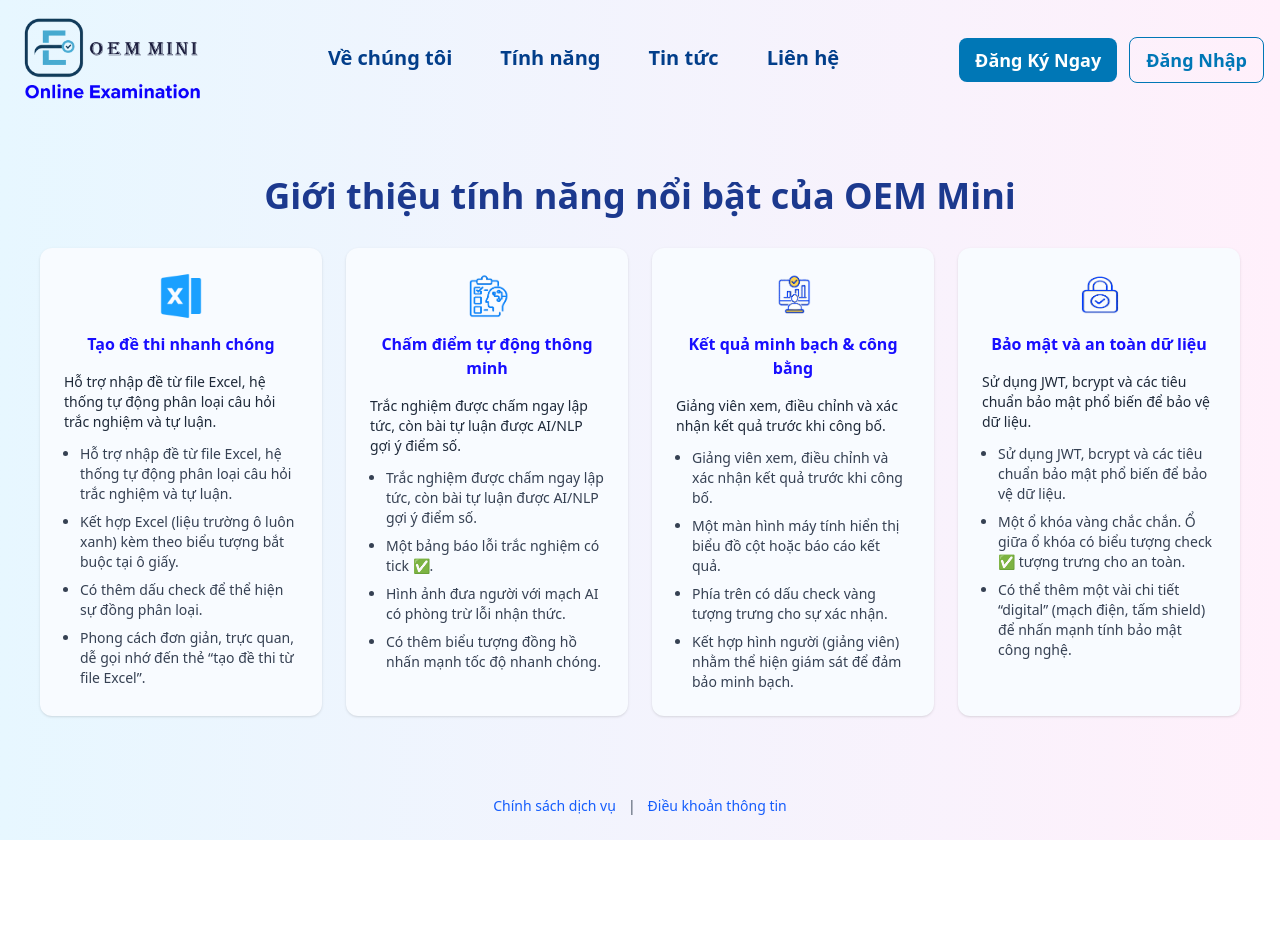
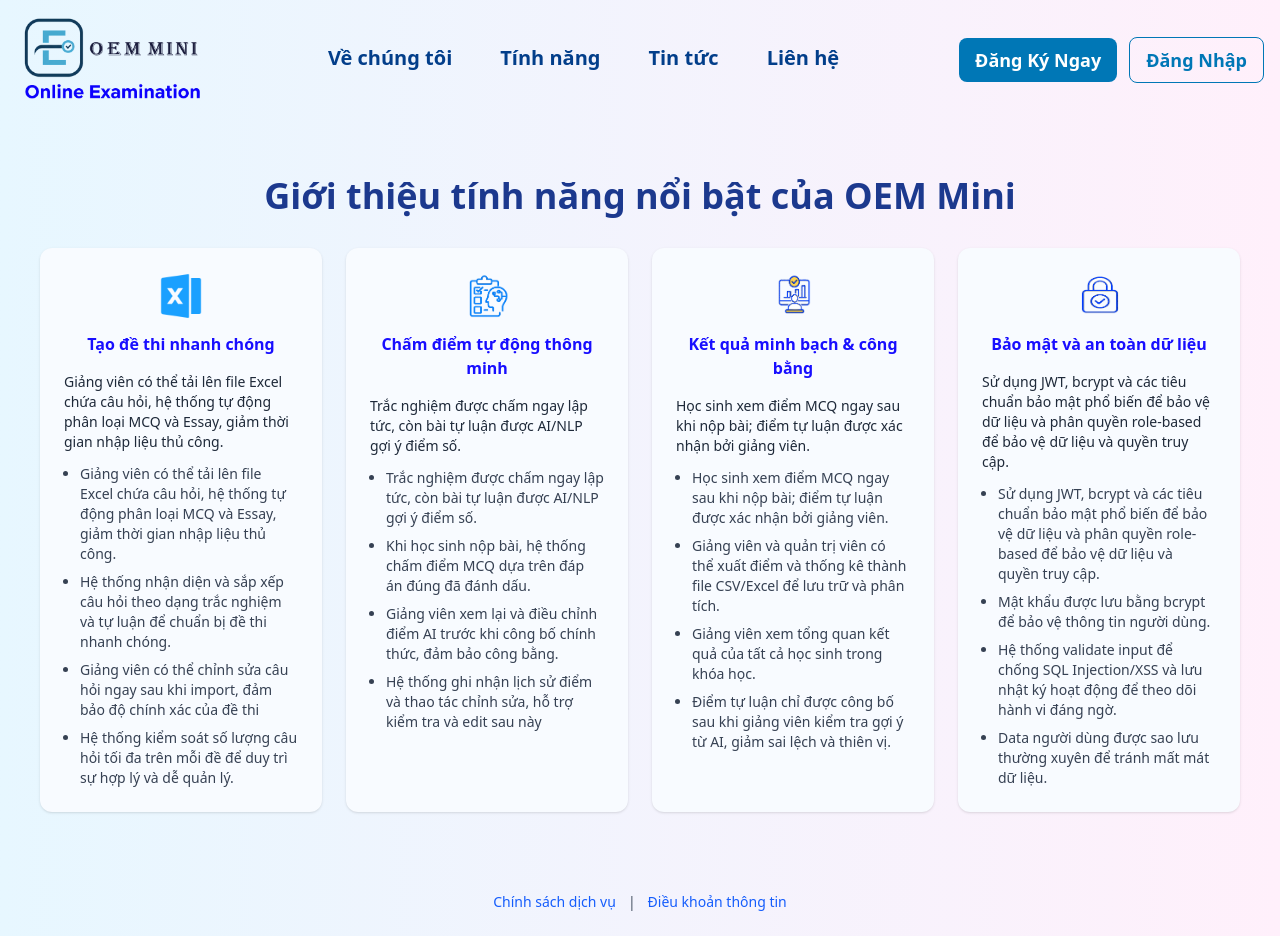
Before and after one commit to XuanTruong693/OEM_Project-, a React (Vite) app in the folder frontend/: page /tinh-nang in a window 1280 px wide. Before the commit the page ends 840 px from the top, so only its background shows below. Built offline with nearby package versions, Linux system fonts and the light colour scheme.

Commit message:
Sửa thông tin

```diff
--- a/frontend/src/components/Footer.jsx
+++ b/frontend/src/components/Footer.jsx
@@ -1,23 +1,116 @@
-import React from "react";
+import React, { useState } from "react";
 
 export default function Footer() {
+  const [activeContent, setActiveContent] = useState(null);
+
+  const servicePolicy = (
+    <div className="p-4 text-left">
+      <h3 className="font-bold text-lg mb-2">Chính sách dịch vụ</h3>
+      <ol className="list-decimal ml-6 space-y-1">
+        <li>
+          <strong>Mục đích dịch vụ:</strong> <br></br>
+          OEM Mini cung cấp nền tảng quản lý kỳ thi trực tuyến, cho phép giảng
+          viên tạo khóa học, tải lên đề thi, và chấm điểm tự động; học sinh có
+          thể đăng ký khóa học, tham gia kỳ thi và tra cứu kết quả.
+        </li>
+        <li>
+          <strong>Trách nhiệm của người dùng:</strong>
+          <br></br>
+          Học sinh và giảng viên phải sử dụng tài khoản cá nhân để truy cập hệ
+          thống.<br></br>
+          Người dùng không được chia sẻ thông tin đăng nhập với người khác.
+          <br></br>
+          Giảng viên chịu trách nhiệm đảm bảo chất lượng nội dung và câu hỏi tải
+          lên hệ thống.<br></br>
+        </li>
+        <li>
+          <strong>Giới hạn dịch vụ:</strong>
+          <br></br>
+          Mỗi kỳ thi hỗ trợ tối đa 50 câu hỏi trắc nghiệm.<br></br>
+          Dịch vụ chấm tự luậnsử dụng gợi ý từ AI, nhưng điểm chính thức phải
+          được giảng viên xác nhận. <br></br>
+          Hệ thống không bao gồm hội thảo trực tuyến, video bài giảng hay các
+          tính năng AI nâng cao ngoài chấm điểm tự luận.<br></br>
+        </li>
+        <li>
+          <strong>Hỗ trợ & bảo trì:</strong>
+          <br></br>
+          Quản trị viên thực hiện sao lưu dữ liệu định kỳ và giám sát hoạt động
+          hệ thống.<br></br>
+          Người dùng có thể liên hệ đội ngũ hỗ trợ để báo cáo sự cố, lỗi truy
+          cập hoặc các vấn đề liên quan đến kỳ thi.<br></br>
+        </li>
+      </ol>
+    </div>
+  );
+
+  const infoTerms = (
+    <div className="p-4 text-left">
+      <h3 className="font-bold text-lg mb-2">Điều khoản thông tin</h3>
+      <ol className="list-decimal ml-6 space-y-1">
+        <li>
+          <strong>Thu thập dữ liệu:</strong> <br></br>Hệ thống lưu trữ thông tin
+          cá nhân của người dùng, bao gồm tên, email, vai trò
+          (Student/Instructor/Admin), mã phòng thi (nếu là học sinh) và kết quả
+          thi. <br></br>Dữ liệu câu hỏi, đáp án và điểm số cũng được lưu trong
+          cơ sở dữ liệu để phục vụ quản lý và đánh giá.
+        </li>
+        <li>
+          <strong>Bảo mật thông tin:</strong> <br></br>Mật khẩu được mã hóa bằng
+          bcrypt; xác thực và phân quyền dựa trên JWT.<br></br>Tất cả các truy
+          vấn và đầu vào đều được kiểm tra để phòng chống SQL Injection, XSS và
+          các hành vi trái phép.
+        </li>
+        <li>
+          <strong>Quyền truy cập dữ liệu:</strong> <br></br>Học sinh chỉ xem
+          được kết quả và đề thi của bản thân. <br></br>Giảng viên xem được kết
+          quả của học sinh trong khóa học mình quản lý. <br></br>Quản trị viên
+          có quyền quản lý toàn bộ hệ thống nhưng vẫn tuân thủ các nguyên tắc
+          bảo mật dữ liệu.
+        </li>
+        <li>
+          <strong>Chia sẻ thông tin:</strong> <br></br>Dữ liệu người dùng và kết
+          quả thi không được chia sẻ cho bên thứ ba mà không có sự đồng ý.{" "}
+          <br></br>Tất cả thông tin phục vụ mục đích giáo dục và quản lý nội bộ
+          của tổ chức.
+        </li>
+      </ol>
+    </div>
+  );
+
   return (
-    <footer className="w-full py-6 px-4  text-gray-600 text-sm text-center ">
+    <footer className="w-full py-6 px-4 text-gray-600 text-sm text-center">
       <div className="flex flex-wrap items-center justify-center gap-3">
-        <a
-          href="#"
+        <button
           className="font-medium text-blue-600 hover:text-blue-800 hover:underline transition-colors"
+          onClick={() => setActiveContent("policy")}
         >
           Chính sách dịch vụ
-        </a>
+        </button>
         <span>|</span>
-        <a
-          href="#"
+        <button
           className="font-medium text-blue-600 hover:text-blue-800 hover:underline transition-colors"
+          onClick={() => setActiveContent("info")}
         >
           Điều khoản thông tin
-        </a>
+        </button>
       </div>
+
+      {/* Modal */}
+      {activeContent && (
+        <div className="fixed inset-0 z-50 flex items-center justify-center">
+          <div className="bg-white/90 backdrop-blur-sm rounded-lg shadow-lg max-w-2xl w-11/12 p-6 relative border border-white/20">
+            <button
+              className="absolute top-2 right-2 text-gray-700 hover:text-gray-900 font-bold text-xl"
+              onClick={() => setActiveContent(null)}
+            >
+              &times;
+            </button>
+            {activeContent === "policy" && servicePolicy}
+            {activeContent === "info" && infoTerms}
+          </div>
+        </div>
+      )}
     </footer>
   );
 }
--- a/frontend/src/pages/Features.jsx
+++ b/frontend/src/pages/Features.jsx
@@ -6,10 +6,10 @@ const features = [
     icon: "/icons/UI Image/8194264.png",
     title: "Tạo đề thi nhanh chóng",
     desc: [
-      "Hỗ trợ nhập đề từ file Excel, hệ thống tự động phân loại câu hỏi trắc nghiệm và tự luận.",
-      "Kết hợp Excel (liệu trường ô luôn xanh) kèm theo biểu tượng bắt buộc tại ô giấy.",
-      "Có thêm dấu check để thể hiện sự đồng phân loại.",
-      "Phong cách đơn giản, trực quan, dễ gọi nhớ đến thẻ “tạo đề thi từ file Excel”.",
+      "Giảng viên có thể tải lên file Excel chứa câu hỏi, hệ thống tự động phân loại MCQ và Essay, giảm thời gian nhập liệu thủ công.",
+      "Hệ thống nhận diện và sắp xếp câu hỏi theo dạng trắc nghiệm và tự luận để chuẩn bị đề thi nhanh chóng.",
+      "Giảng viên có thể chỉnh sửa câu hỏi ngay sau khi import, đảm bảo độ chính xác của đề thi",
+      "Hệ thống kiểm soát số lượng câu hỏi tối đa trên mỗi đề để duy trì sự hợp lý và dễ quản lý.",
     ],
   },
   {
@@ -17,28 +17,29 @@ const features = [
     title: "Chấm điểm tự động thông minh",
     desc: [
       "Trắc nghiệm được chấm ngay lập tức, còn bài tự luận được AI/NLP gợi ý điểm số.",
-      "Một bảng báo lỗi trắc nghiệm có tick ✅.",
-      "Hình ảnh đưa người với mạch AI có phòng trừ lỗi nhận thức.",
-      "Có thêm biểu tượng đồng hồ nhấn mạnh tốc độ nhanh chóng.",
+      "Khi học sinh nộp bài, hệ thống chấm điểm MCQ dựa trên đáp án đúng đã đánh dấu.",
+      "Giảng viên xem lại và điều chỉnh điểm AI trước khi công bố chính thức, đảm bảo công bằng.",
+      "Hệ thống ghi nhận lịch sử điểm và thao tác chỉnh sửa, hỗ trợ kiểm tra và edit sau này",
     ],
   },
   {
     icon: "/icons/UI Image/123.png",
     title: "Kết quả minh bạch & công bằng",
     desc: [
-      "Giảng viên xem, điều chỉnh và xác nhận kết quả trước khi công bố.",
-      "Một màn hình máy tính hiển thị biểu đồ cột hoặc báo cáo kết quả.",
-      "Phía trên có dấu check vàng tượng trưng cho sự xác nhận.",
-      "Kết hợp hình người (giảng viên) nhằm thể hiện giám sát để đảm bảo minh bạch.",
+      "Học sinh xem điểm MCQ ngay sau khi nộp bài; điểm tự luận được xác nhận bởi giảng viên.",
+      "Giảng viên và quản trị viên có thể xuất điểm và thống kê thành file CSV/Excel để lưu trữ và phân tích.",
+      "Giảng viên xem tổng quan kết quả của tất cả học sinh trong khóa học.",
+      "Điểm tự luận chỉ được công bố sau khi giảng viên kiểm tra gợi ý từ AI, giảm sai lệch và thiên vị.",
     ],
   },
   {
     icon: "/icons/UI Image/124.png",
     title: "Bảo mật và an toàn dữ liệu",
     desc: [
-      "Sử dụng JWT, bcrypt và các tiêu chuẩn bảo mật phổ biến để bảo vệ dữ liệu.",
-      "Một ổ khóa vàng chắc chắn. Ổ giữa ổ khóa có biểu tượng check ✅ tượng trưng cho an toàn.",
-      "Có thể thêm một vài chi tiết “digital” (mạch điện, tấm shield) để nhấn mạnh tính bảo mật công nghệ.",
+      "Sử dụng JWT, bcrypt và các tiêu chuẩn bảo mật phổ biến để bảo vệ dữ liệu và phân quyền role-based để bảo vệ dữ liệu và quyền truy cập.",
+      "Mật khẩu được lưu bằng bcrypt để bảo vệ thông tin người dùng.",
+      "Hệ thống validate input để chống SQL Injection/XSS và lưu nhật ký hoạt động để theo dõi hành vi đáng ngờ.",
+      "Data người dùng được sao lưu thường xuyên để tránh mất mát dữ liệu.",
     ],
   },
 ];
@@ -61,10 +62,7 @@ export default function Features() {
                 alt="icon"
                 className="w-12 h-12 mb-3 object-contain"
               />
-              <h3
-                className="font-semibold text-md"
-                style={{ color: "#180eff" }}
-              >
+              <h3 className="font-bold text-md" style={{ color: "#180eff" }}>
                 {feature.title}
               </h3>
             </div>
```
